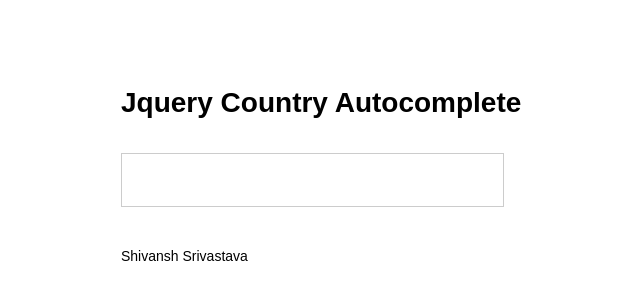
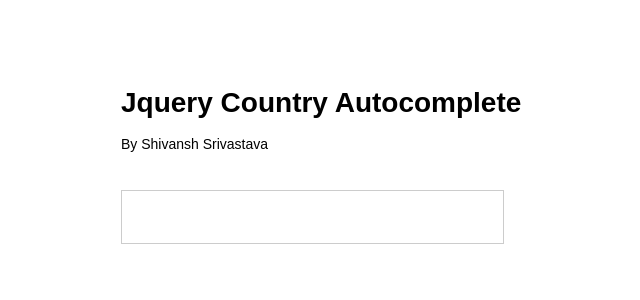
Before and after one commit to Shivansh2407/Autocomplete-jQuery, a website: page index.htm in a window 1280 px wide. Shown: the part 158-458 px from the top of the page, without its empty margins (379-1019 px from the left). Drawn offline with Linux system fonts and the light colour scheme.

Commit message:
Update index.htm

```diff
--- a/index.htm
+++ b/index.htm
@@ -7,10 +7,10 @@
 <body>
     <div class="container">
         <h1>Jquery Country Autocomplete</h1>
+        <p>By Shivansh Srivastava</p>
         <div style="position: relative; height: 80px;">
             <input type="text" name="country" id="autocomplete-ajax" style="position: absolute; z-index: 2; background: transparent;"/>
             <input type="text" name="country" id="autocomplete-ajax-x" disabled="disabled" style="color: #CCC; position: absolute; background: transparent; z-index: 1;"/>
-        <br><br><br><br><br>Shivansh Srivastava
         </div>
 
         <div id="selction-ajax"></div>
```
